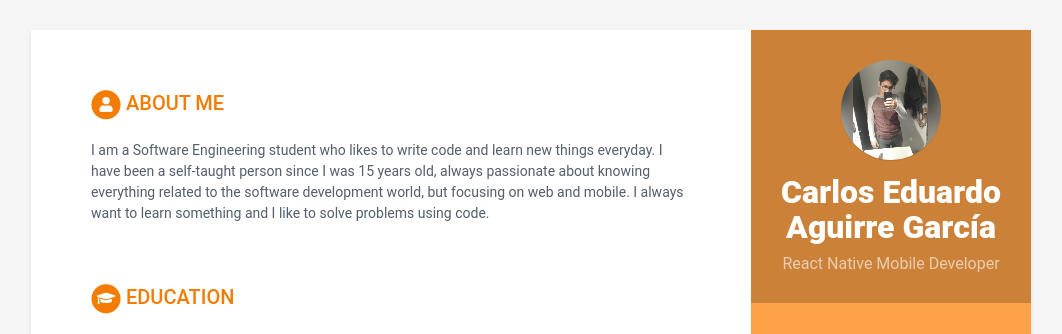
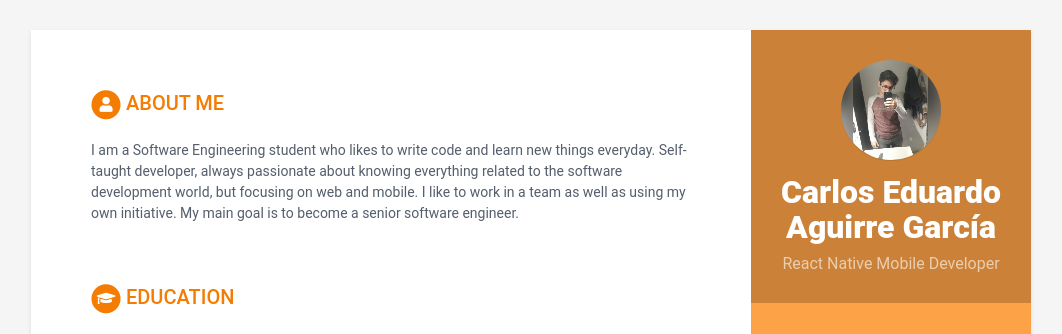
Before and after one commit to BC-MAY-21-RN/kata-resume-carloseag1609, a Jekyll site: the page built from index.html, in a window 1280 px wide. Shown: the top 334 px of the page, without its empty margins (109-1171 px from the left). Built offline with Jekyll 4.4.1, drawn with Linux system fonts in a browser that asks for light colours.

Commit message:
Update about me section

```diff
--- a/_data/data.yml
+++ b/_data/data.yml
@@ -53,7 +53,7 @@ sidebar:
 career-profile:
   title: About Me # NO MODIFICAR
   summary: |
-    I am a Software Engineering student who likes to write code and learn new things everyday. I have been a self-taught person since I was 15 years old, always passionate about knowing everything related to the software development world, but focusing on web and mobile. I always want to learn something and I like to solve problems using code.
+    I am a Software Engineering student who likes to write code and learn new things everyday. Self-taught developer, always passionate about knowing everything related to the software development world, but focusing on web and mobile. I like to work in a team as well as using my own initiative. My main goal is to become a senior software engineer.
 
 # Registra aquí tus estudios. Agrega o elimina según sea necesario
 educationcomplete:
```
